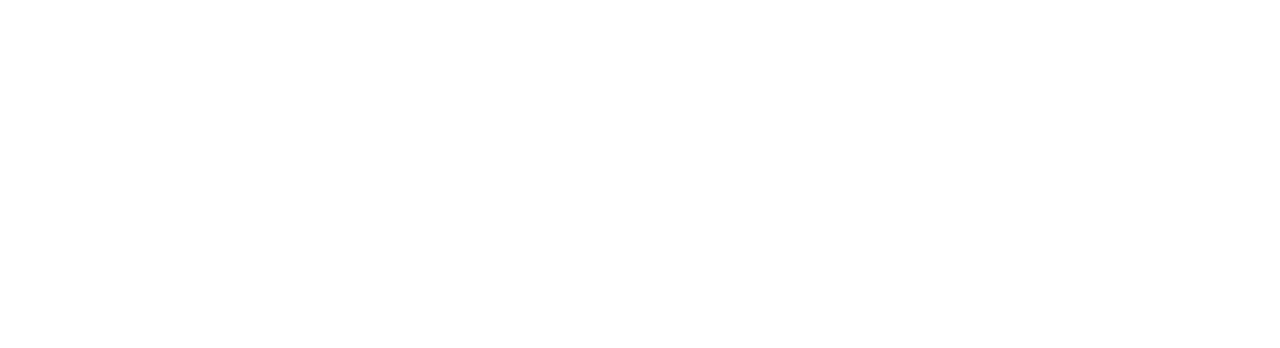
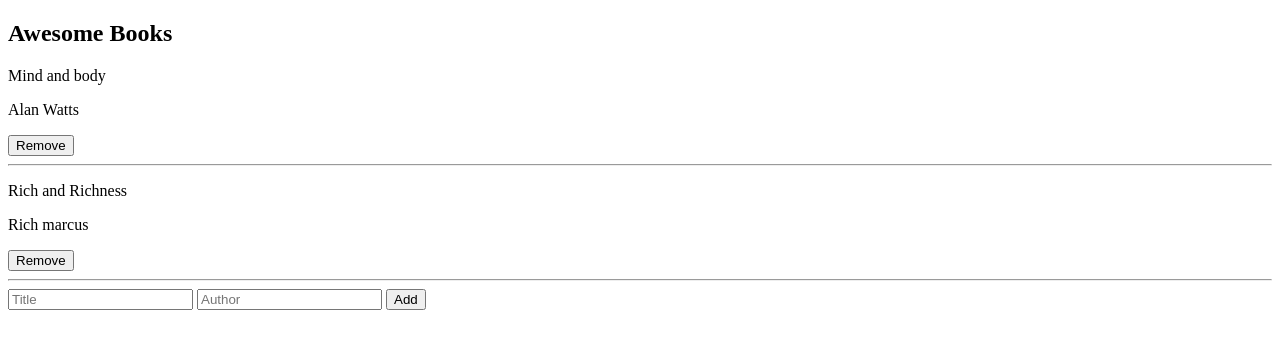
Before and after one commit to Estete9/awesomeBooks, a plain HTML site: page index.html in a window 1280 px wide. Drawn offline with Linux system fonts and the light colour scheme.

Commit message:
Populate Dynamically a list of book objects

```diff
--- a/index.html
+++ b/index.html
@@ -7,6 +7,19 @@
     <title>Document</title>
   </head>
   <body>
+    <header></header>
+    <body>
+      <section id="book-collection">
+        <h1>Awesome Books</h1>
+        <div id="book-collection-wrapper"></div>
+        <form action="submit" id="add-book-section">
+          <input type="text" placeholder="Title" required/>
+          <input type="text" placeholder="Author" required/>
+          <button>Add</button>
+        </form>
+      </section>
+    </body>
+    <footer></footer>
     <script src="./main.js" type="text/javascript"></script>
   </body>
 </html>
--- a/main.js
+++ b/main.js
@@ -0,0 +1,30 @@
+const book1 = {
+  id: 0,
+  title: 'Mind and body',
+  author: 'Alan Watts',
+};
+
+const book2 = {
+  id: 1,
+  title: 'Rich and Richness',
+  author: 'Rich marcus',
+};
+
+const bookCollection = [book1, book2];
+const bookCollectionWrapper = document.getElementById(
+  'book-collection-wrapper'
+);
+
+for (let i = 0; i < bookCollection.length; i += 1) {
+  const bookElement = bookCollection[i];
+
+  const bookHTML = `
+        <p>${bookElement.title}</p>
+        <p>${bookElement.author}</p>
+        <button>Remove</button>
+        <hr />
+`;
+  const book = document.createElement('div');
+  book.innerHTML = bookHTML;
+  bookCollectionWrapper.appendChild(book);
+}
```
